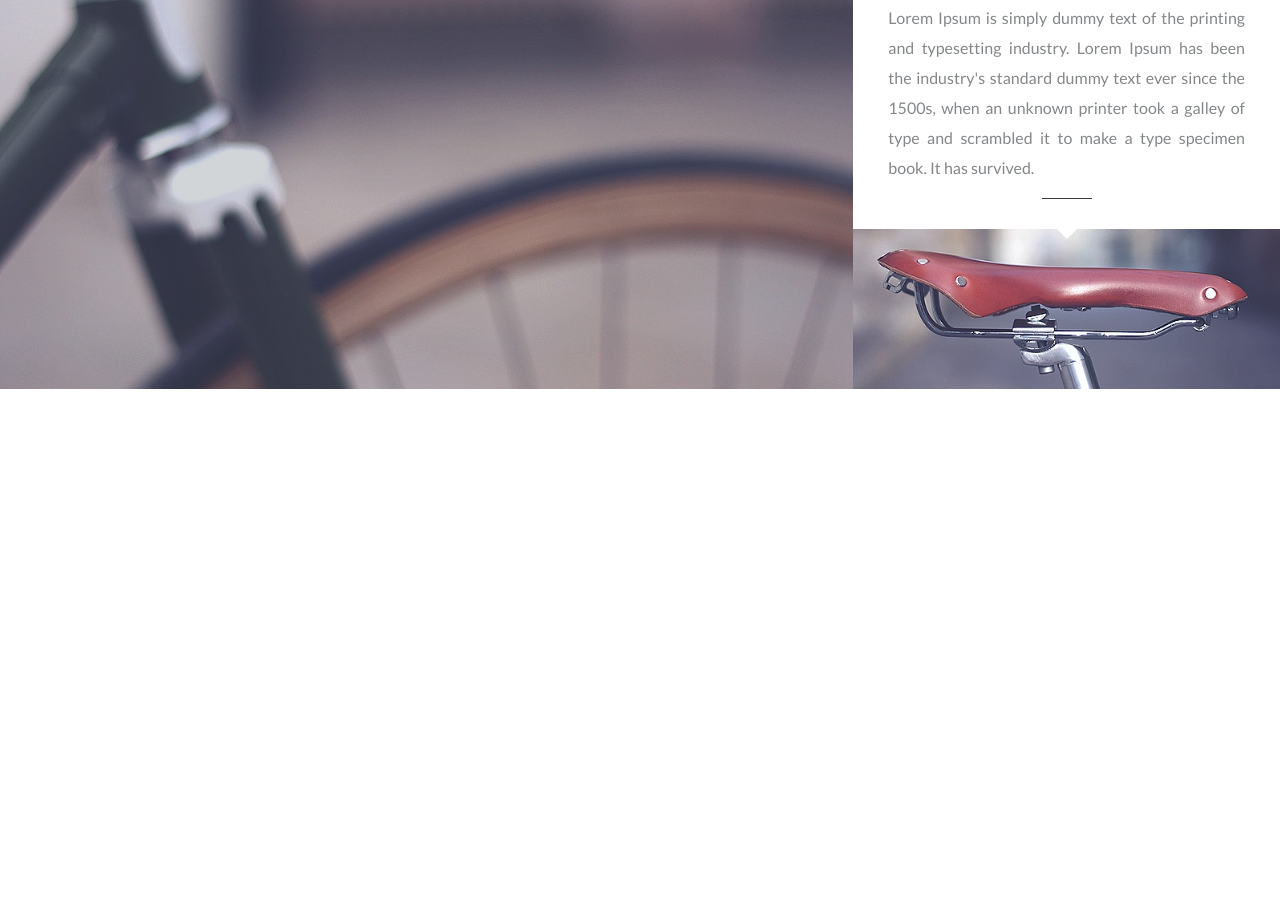
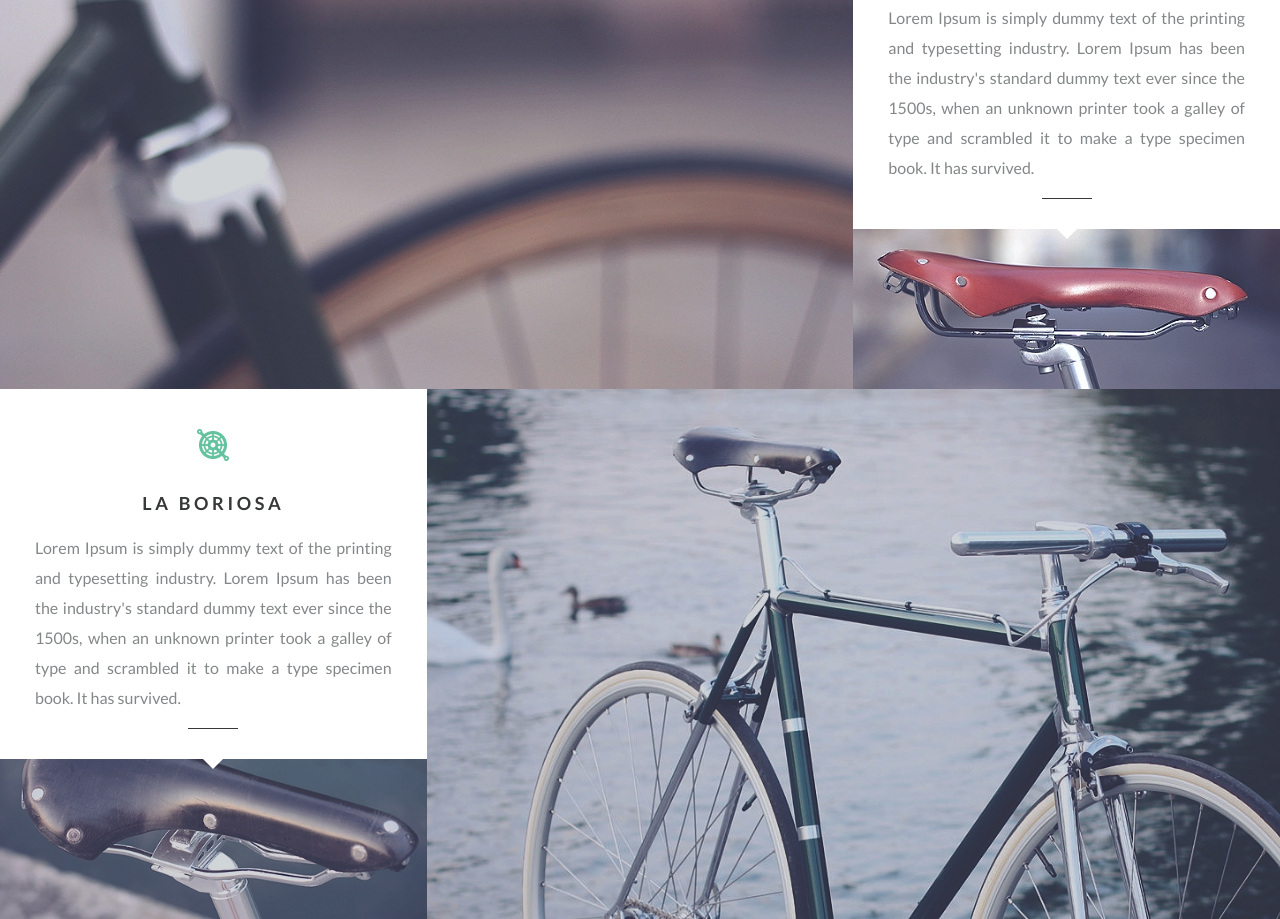
Before and after one commit to EvilNekromat777/Velocicle, a plain HTML site: page index.html in a window 1280 px wide. Shown: the part 1396-2315 px from the top of the page. Before the commit the page ends 1785 px from the top, so only its background shows below. Drawn offline with nearby package versions, Linux system fonts and the light colour scheme.

Commit message:
feat: brands second row

```diff
--- a/index.html
+++ b/index.html
@@ -70,6 +70,31 @@
                         </div>
                     </div>
                 </section>
+                <section class="brands brands_rev">
+                    <div class="brands__row">
+                        <div class="brands__column brands__column_b">
+                            <a href="" class="brands__item item">
+                                <span class="item__logo">
+                                    <img src="./images/logos/02.png" alt="foto">
+                                </span>
+                                <span class="item__image ibg">
+                                    <img src="./images/brands/04.jpg" alt="foto">
+                                </span>
+
+                            </a>
+                        </div>
+                        <div class="brands__column">
+                            <div class="brands__content block">
+                                    <div class="block__icon"><img src="./images/icons/title/03.png" alt="icon"></div>
+                                    <h2 class="block__title">La Boriosa</h2>
+                                    <div class="block__text block__text_j">Lorem Ipsum is simply dummy text of the printing and typesetting industry. Lorem Ipsum has been the industry's standard dummy text ever since the 1500s, when an unknown printer took a galley of type and scrambled it to make a type specimen book. It has survived.</div>
+                            </div>
+                            <div class="brands__image ibg">
+                                <img src="./images/brands/03.jpg" alt="foto">
+                            </div>
+                        </div>
+                    </div>
+                </section>
             </div>
 
 
--- a/scss/index.scss
+++ b/scss/index.scss
@@ -136,6 +136,16 @@ $minwidth: 320px;
 
 
 .brands {
+    &_rev {
+        .brands__column {
+            @include flexorder(1);
+
+            &_b {
+                @include flexorder(2);
+            }
+        }
+    }
+
     &__row {
         @include flexbox();
 
```
Also changed, not shown: css/index.css.
